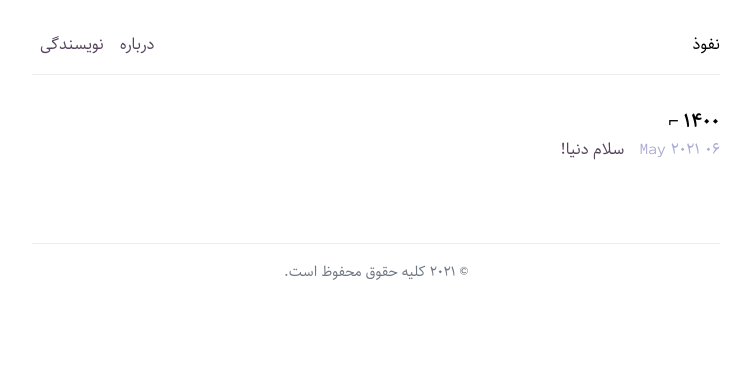
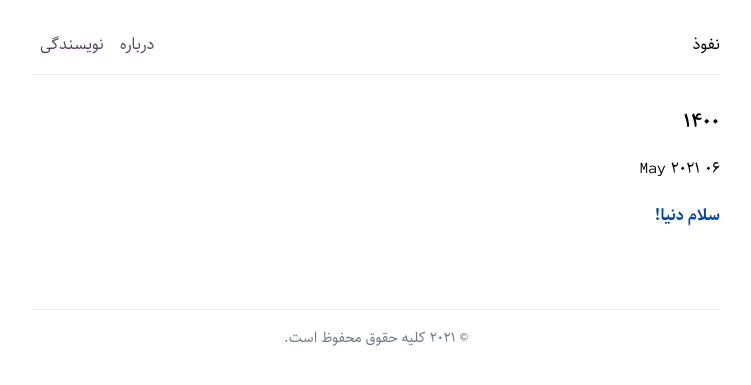
Before and after one commit to nofoz/nofoz.ir, a Jekyll site: the page built from index.html, in a window 1280 px wide. Shown: the top 385 px of the page, without its empty margins (423-1174 px from the left). Built offline with Jekyll 4.4.1, drawn with Linux system fonts in a browser that asks for light colours; the list of posts is cut into pages by our own code.

Commit message:
Update default.html

```diff
--- a/_layouts/default.html
+++ b/_layouts/default.html
@@ -19,7 +19,7 @@
         <!-- /Header -->
 
         <!-- Content -->
-        <section class="container article-list">
+        <section class="container">
         {{ content }}
         </section>
         <!-- /Content -->
```
